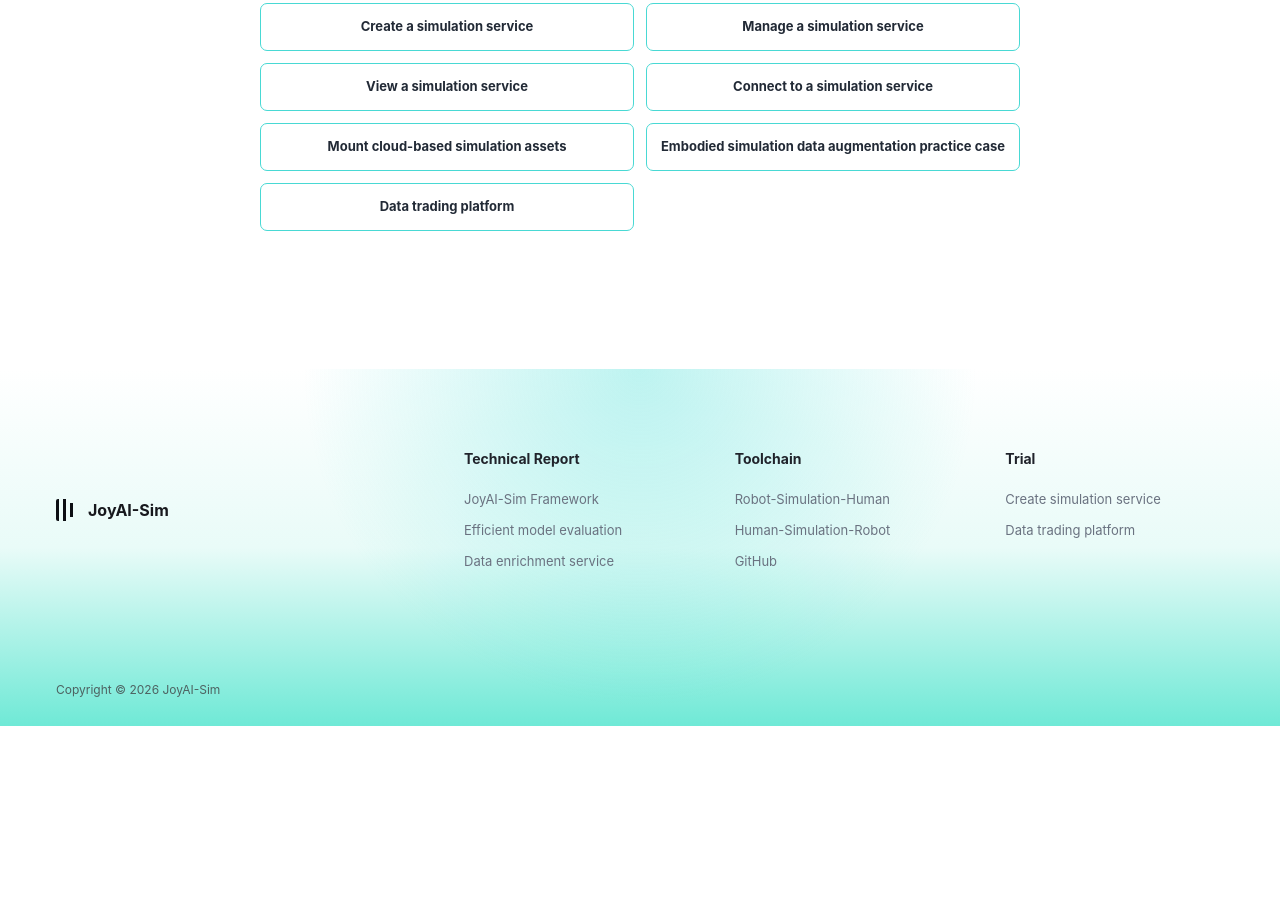
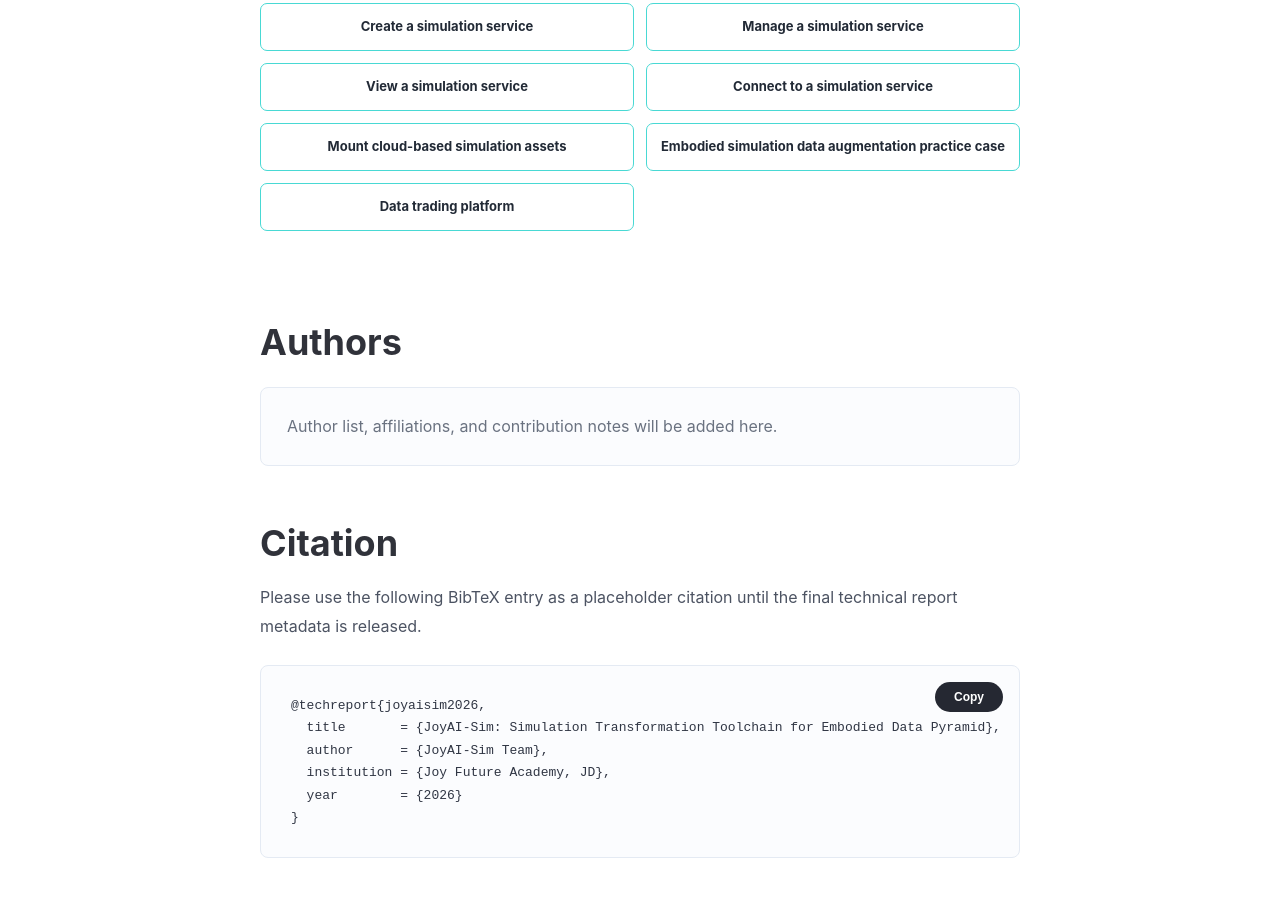
Before and after one commit to JoyAI-Sim/JoyAI-Sim.github.io, a plain HTML site: page index.html in a window 1280 px wide. Shown: the part 5547-6460 px from the top of the page. Before the commit the page ends 6273 px from the top, so only its background shows below. Drawn offline with Linux system fonts and the light colour scheme.

Commit message:
Add authors and citation placeholders

```diff
--- a/index.html
+++ b/index.html
@@ -176,6 +176,28 @@
           <a href="https://robotdata.jdcloud.com/model-dev">Data trading platform</a>
         </div>
       </section>
+
+      <section class="content-section credits-section" id="authors">
+        <h2>Authors</h2>
+        <div class="author-box">
+          <p>Author list, affiliations, and contribution notes will be added here.</p>
+        </div>
+
+        <h2>Citation</h2>
+        <p>
+          Please use the following BibTeX entry as a placeholder citation until the final technical report metadata is
+          released.
+        </p>
+        <div class="bibtex-card">
+          <button class="copy-button" type="button" data-copy-target="main-bibtex">Copy</button>
+          <pre id="main-bibtex"><code>@techreport{joyaisim2026,
+  title       = {JoyAI-Sim: Simulation Transformation Toolchain for Embodied Data Pyramid},
+  author      = {JoyAI-Sim Team},
+  institution = {Joy Future Academy, JD},
+  year        = {2026}
+}</code></pre>
+        </div>
+      </section>
     </main>
 
     <footer class="site-footer">
@@ -204,5 +226,22 @@
       </div>
       <p class="copyright">Copyright © 2026 JoyAI-Sim</p>
     </footer>
+    <script>
+      document.querySelectorAll("[data-copy-target]").forEach((button) => {
+        button.addEventListener("click", async () => {
+          const target = document.getElementById(button.dataset.copyTarget);
+          if (!target) return;
+          try {
+            await navigator.clipboard.writeText(target.innerText);
+            button.textContent = "Copied";
+          } catch {
+            button.textContent = "Copy failed";
+          }
+          window.setTimeout(() => {
+            button.textContent = "Copy";
+          }, 1600);
+        });
+      });
+    </script>
   </body>
 </html>
--- a/styles.css
+++ b/styles.css
@@ -445,6 +445,74 @@ h1 {
   color: #214bcb;
 }
 
+.credits-section {
+  padding-top: 72px;
+}
+
+.credits-section h2 + .author-box {
+  margin-top: 24px;
+}
+
+.credits-section h2 + p {
+  margin-top: 18px;
+}
+
+.credits-section h2:not(:first-child) {
+  margin-top: 56px;
+}
+
+.author-box,
+.bibtex-card {
+  border: 1px solid #e4eaf3;
+  border-radius: 8px;
+  background: #fbfcfe;
+}
+
+.author-box {
+  padding: 24px 26px;
+}
+
+.author-box p {
+  margin: 0;
+  color: #6a7280;
+}
+
+.bibtex-card {
+  position: relative;
+  margin-top: 24px;
+  overflow: hidden;
+}
+
+.bibtex-card pre {
+  margin: 0;
+  overflow-x: auto;
+  padding: 28px 30px;
+  color: #303644;
+  font-family: "SFMono-Regular", Consolas, "Liberation Mono", monospace;
+  font-size: 13px;
+  line-height: 1.65;
+  white-space: pre;
+}
+
+.copy-button {
+  position: absolute;
+  top: 16px;
+  right: 16px;
+  min-width: 68px;
+  border: 0;
+  border-radius: 999px;
+  background: #252832;
+  color: #fff;
+  cursor: pointer;
+  padding: 8px 14px;
+  font-size: 12px;
+  font-weight: 700;
+}
+
+.copy-button:hover {
+  background: #3763ff;
+}
+
 .site-footer {
   margin-top: 120px;
   padding: 78px 56px 26px;
@@ -538,4 +606,9 @@ h1 {
     gap: 36px;
     padding: 62px 24px 24px;
   }
+
+  .bibtex-card pre {
+    padding: 56px 18px 20px;
+    font-size: 12px;
+  }
 }
```
Also changed, not shown: plus.html (+38 -0 lines).
